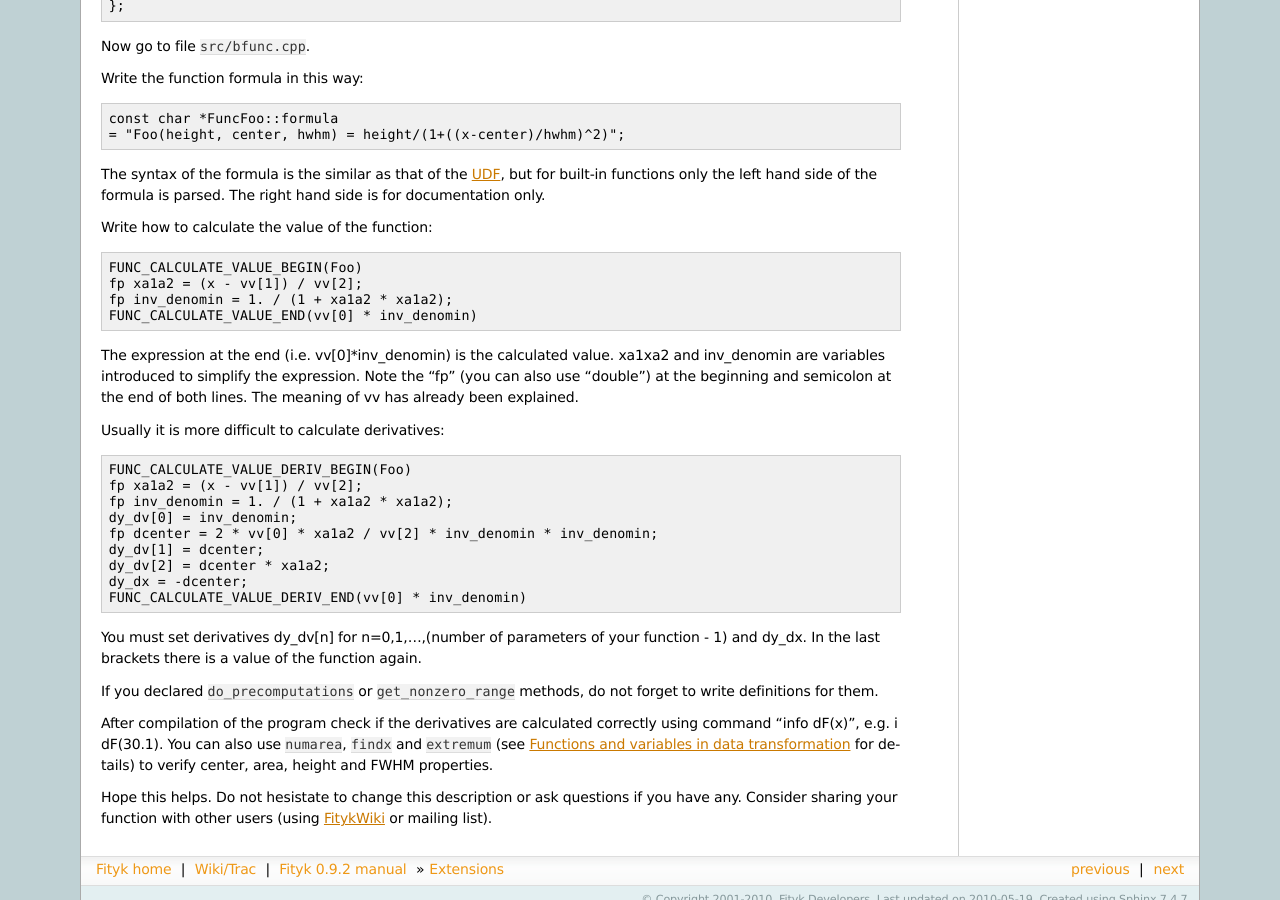
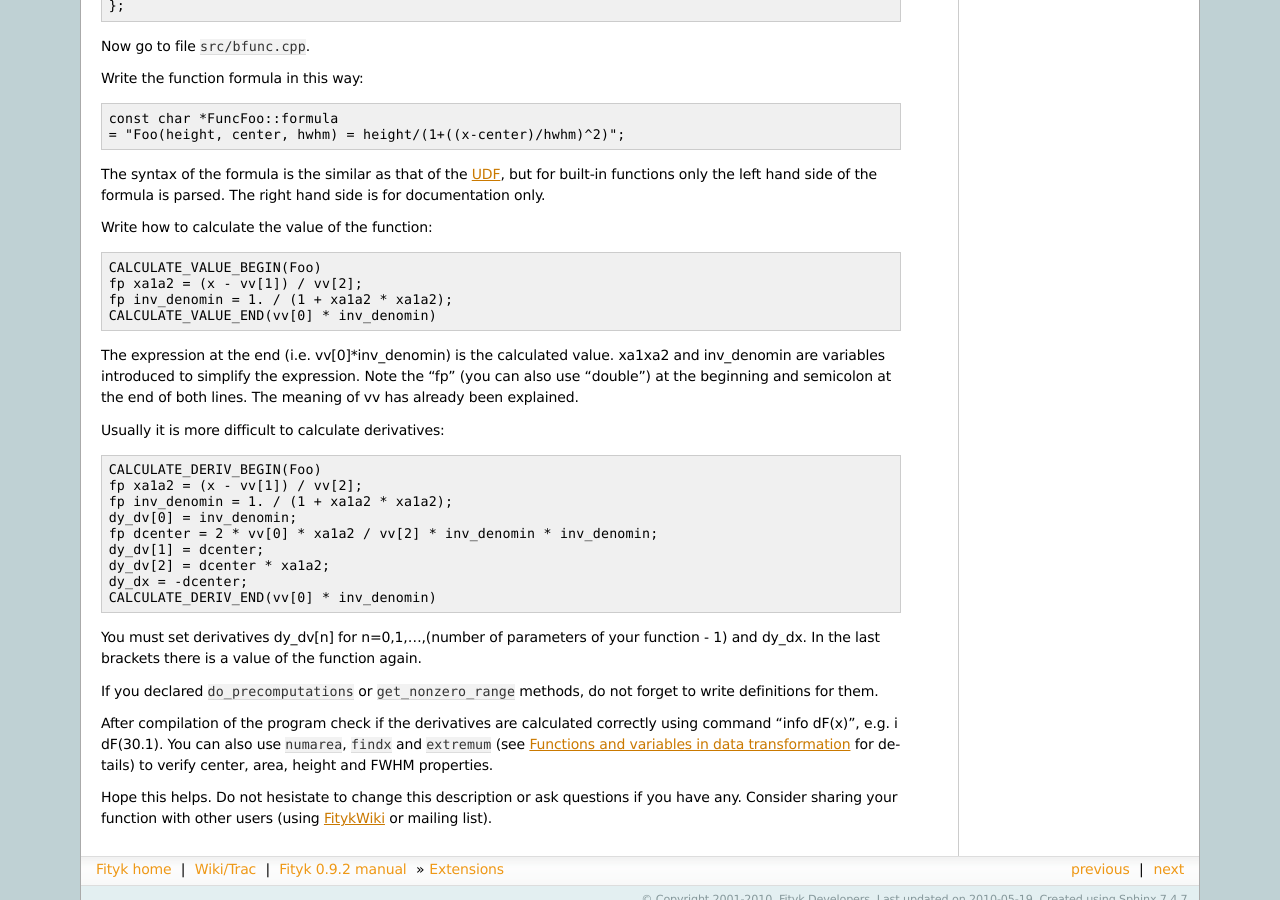
Before and after one commit to wojdyr/fityk, a Sphinx documentation site: the page built from doc/extensions.rst, in a window 1280 px wide and 900 px high, scrolled down 1611 px. Built offline with Sphinx 7.4.7, drawn with Linux system fonts in a browser that asks for light colours; formulas are drawn with MathJax 3; some of the changed text lies outside the part shown.

```diff
--- a/doc/extensions.rst
+++ b/doc/extensions.rst
@@ -131,10 +131,10 @@ Write how to calculate the value of the function:
 
 ::
 
-    FUNC_CALCULATE_VALUE_BEGIN(Foo)
+    CALCULATE_VALUE_BEGIN(Foo)
     fp xa1a2 = (x - vv[1]) / vv[2];
     fp inv_denomin = 1. / (1 + xa1a2 * xa1a2);
-    FUNC_CALCULATE_VALUE_END(vv[0] * inv_denomin)
+    CALCULATE_VALUE_END(vv[0] * inv_denomin)
 
 The expression at the end (i.e. vv[0]*inv_denomin) is the calculated value.
 xa1xa2 and inv_denomin are variables introduced to simplify the
@@ -146,7 +146,7 @@ Usually it is more difficult to calculate derivatives:
 
 ::
 
-    FUNC_CALCULATE_VALUE_DERIV_BEGIN(Foo)
+    CALCULATE_DERIV_BEGIN(Foo)
     fp xa1a2 = (x - vv[1]) / vv[2];
     fp inv_denomin = 1. / (1 + xa1a2 * xa1a2);
     dy_dv[0] = inv_denomin;
@@ -154,7 +154,7 @@ Usually it is more difficult to calculate derivatives:
     dy_dv[1] = dcenter;
     dy_dv[2] = dcenter * xa1a2;
     dy_dx = -dcenter;
-    FUNC_CALCULATE_VALUE_DERIV_END(vv[0] * inv_denomin)
+    CALCULATE_DERIV_END(vv[0] * inv_denomin)
 
 You must set derivatives
 dy_dv[n] for n=0,1,...,(number of parameters of your function - 1)
```
Also changed, not shown: other parts of doc/extensions.rst (+1 -1 lines).
